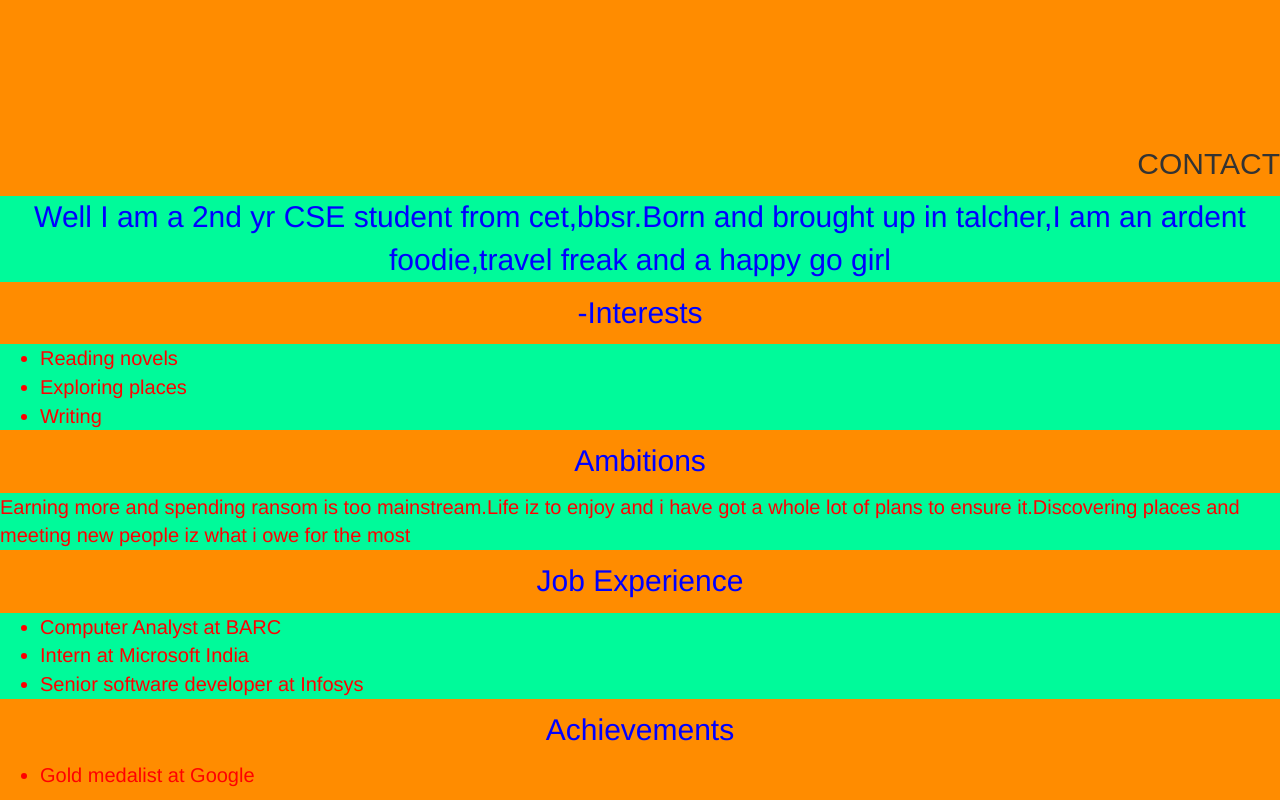
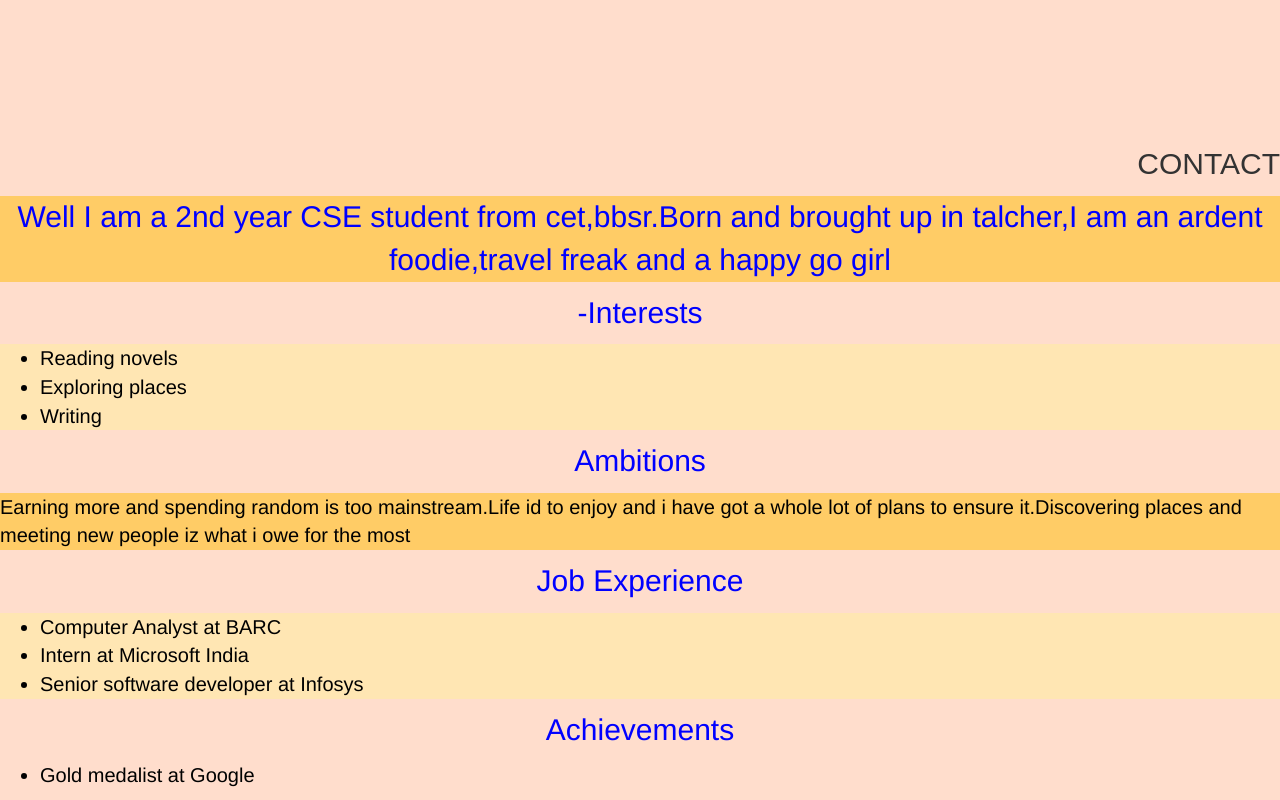
Before and after one commit to nibeditapooja/cetbbsr, a plain HTML site: page index.html in a window 1280 px wide. Shown: the part 657-1457 px from the top of the page. Drawn offline with Linux system fonts and the light colour scheme.

Commit message:
Add files via upload
i have changed the background colors and the font colors in to user friendly mode.now the project is easily readable

```diff
--- a/index.html
+++ b/index.html
@@ -6,21 +6,22 @@
 
 #cont{font-family:arial;font-size:30px;text-align:right}
 #intr{font-size:30px;color:blue;text-align:center}
-#le{font-size:20px;color:red}
+#le{font-size:20px;color:black}
+
 </style>
 
 <link rel="stylesheet" type="text/css" href="css/bootstrap.min.css">
 
 </head>
-<body style="background-color:FF8C00">
+<body style="background-color: #ffddcc">
 
 <div id="ne">Nibedita Behera</div>
 <p id="cont">CONTACT</p>
-<div style="background-color:00FA9A">
-<p id="intr">Well I am a 2nd yr CSE student from cet,bbsr.Born and brought up in talcher,I am an ardent foodie,travel freak and a happy go girl</p>
+<div style="background-color: #ffcc66">
+<p id="intr">Well I am a 2nd year CSE student from cet,bbsr.Born and brought up in talcher,I am an ardent foodie,travel freak and a happy go girl</p>
 </div>
 <p id="intr">-Interests</p>
-<div style="background-color:00FA9A">
+<div style="background-color:#ffe6b3">
 <ul id="le">
 <li>Reading novels</li>
 <li>Exploring places</li>
@@ -28,11 +29,11 @@
 </ul>
 </div>
 <p id="intr">Ambitions</p>
-<div style="background-color:00FA9A">
-<p id="le">Earning more and spending ransom is too mainstream.Life iz to enjoy and i have got a whole lot of plans to ensure it.Discovering places and meeting new people iz what i owe for the most</p>
+<div style="background-color: #ffcc66">
+<p id="le" color="black">Earning more and spending random is too mainstream.Life id to enjoy and i have got a whole lot of plans to ensure it.Discovering places and meeting new people iz what i owe for the most</p>
 </div>
 <p id="intr">Job Experience</p>
-<div style="background-color:00FA9A">
+<div style="background-color:#ffe6b3">
 <ul id="le">
 <li>Computer Analyst at BARC</li>
 <li>Intern at Microsoft India</li>
```
